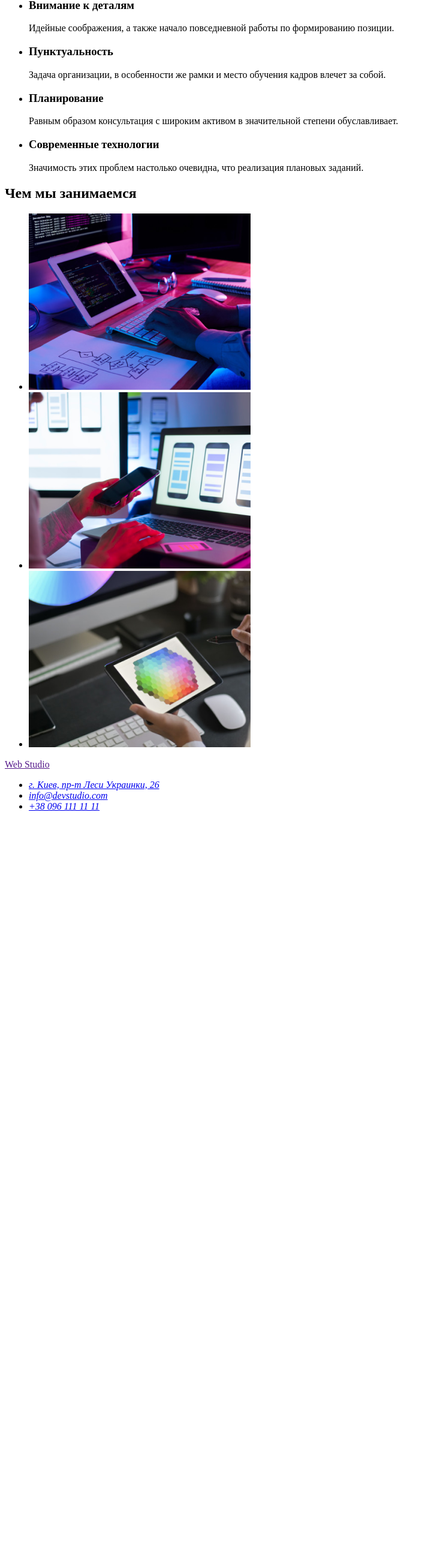
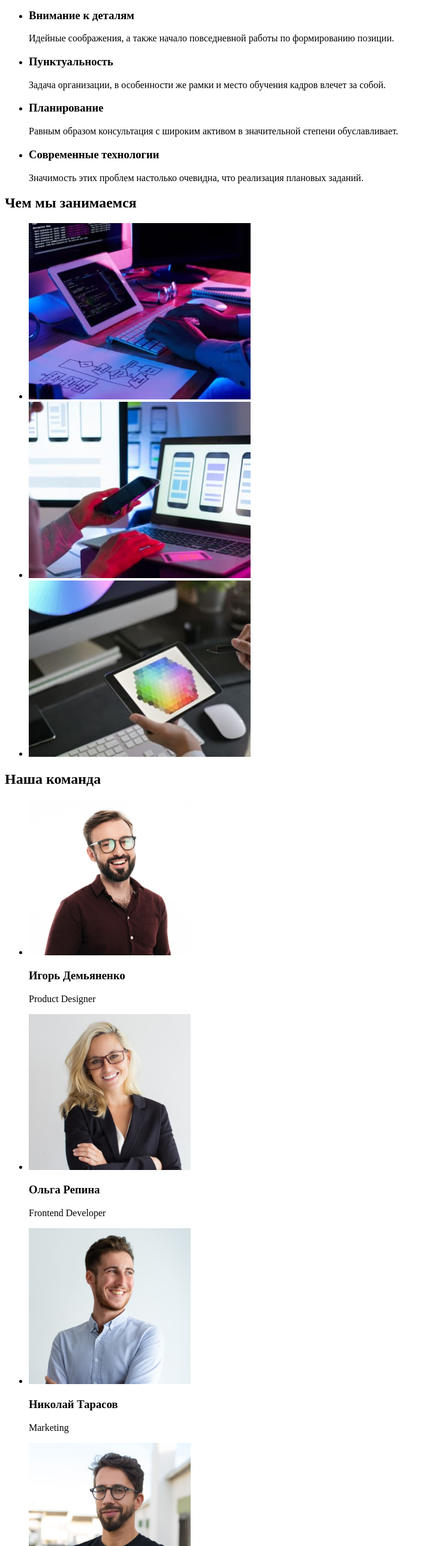
Before and after one commit to xoms89/goit-markup-hw-01, a plain HTML site: page index.html in a window 1280 px wide. Shown: the part 222-2800 px from the top of the page at 60% size, without its empty margins (0-719 px from the left). Before the commit the page ends 1592 px from the top, so only its background shows below. Drawn offline with Linux system fonts and the light colour scheme.

Commit message:
Finish html

```diff
--- a/index.html
+++ b/index.html
@@ -9,17 +9,17 @@
   <body>
     <header>
       <nav>
-        <a href=""> <span>Web</span> <span>Studio</span> </a>
+        <a href="/index.html"> <span>Web</span> <span>Studio</span> </a>
 
         <ul>
           <li>
-            <a href="">Студия</a>
+            <a href="#studio">Студия</a>
           </li>
           <li>
-            <a href="">Портфолио</a>
+            <a href="#portfolio">Портфолио</a>
           </li>
           <li>
-            <a href="">Контакты</a>
+            <a href="#contacts">Контакты</a>
           </li>
         </ul>
       </nav>
@@ -29,7 +29,7 @@
     </header>
     <main>
       <section>
-        <p>Эффективные решения для вашего бизнеса</p>
+        <h1>Эффективные решения для вашего бизнеса</h1>
         <button type="button">Заказать услугу</button>
       </section>
       <section>
@@ -56,25 +56,59 @@
           </li>
         </ul>
       </section>
-      <section>
+      <section id="portfolio">
         <h2>Чем мы занимаемся</h2>
         <ul>
           <li>
-            <a href=""><img src="./images/html.png" alt="Верстка" width="370" height="294" /></a>
+            <a href=""><img src="./images/html.jpg" alt="Верстка" width="370" height="294" /></a>
           </li>
           <li>
-            <a href=""><img src="./images/css.png" alt="Стили" width="370" height="294" /></a>
+            <a href=""><img src="./images/css.jpg" alt="Стили" width="370" height="294" /></a>
           </li>
           <li>
-            <a href=""><img src="./images/design.png" alt="Дизайн" width="370" height="294" /></a>
+            <a href=""><img src="./images/design.jpg" alt="Дизайн" width="370" height="294" /></a>
           </li>
         </ul>
       </section>
-      <section></section>
+      <section id="studio">
+        <h2>Наша команда</h2>
+        <ul>
+          <li>
+            <img
+              src="./images/igor-demianenko.jpg"
+              alt="Игорь Демьяненко"
+              width="270"
+              height="260"
+            />
+            <h3>Игорь Демьяненко</h3>
+            <p lang="en">Product Designer</p>
+          </li>
+          <li>
+            <img src="./images/olga-repina.jpg" alt="Ольга Репина" width="270" height="260" />
+            <h3>Ольга Репина</h3>
+            <p lang="en">Frontend Developer</p>
+          </li>
+          <li>
+            <img
+              src="./images/nikolay-tarasov.jpg"
+              alt="Николай Тарасов"
+              width="270"
+              height="260"
+            />
+            <h3>Николай Тарасов</h3>
+            <p lang="en">Marketing</p>
+          </li>
+          <li>
+            <img src="./images/mihail-ermakov.jpg" alt="Михаил Ермаков" width="270" height="260" />
+          </li>
+          <h3>Михаил Ермаков</h3>
+          <p lang="en">UI Designer</p>
+        </ul>
+      </section>
     </main>
     <footer>
-      <a href=""> <span>Web</span> <span>Studio</span> </a>
-      <section>
+      <a href="/index.html"> <span>Web</span> <span>Studio</span> </a>
+      <section id="contacts">
         <address>
           <ul>
             <li>
```
Also changed, not shown: images/css.jpg (added), images/css.png (deleted), images/design.jpg (added), images/design.png (deleted), images/html.jpg (added), images/html.png (deleted), images/igor-demianenko.jpg (added), images/mihail-ermakov.jpg (added), images/nikolay-tarasov.jpg (added), images/olga-repina.jpg (added).
